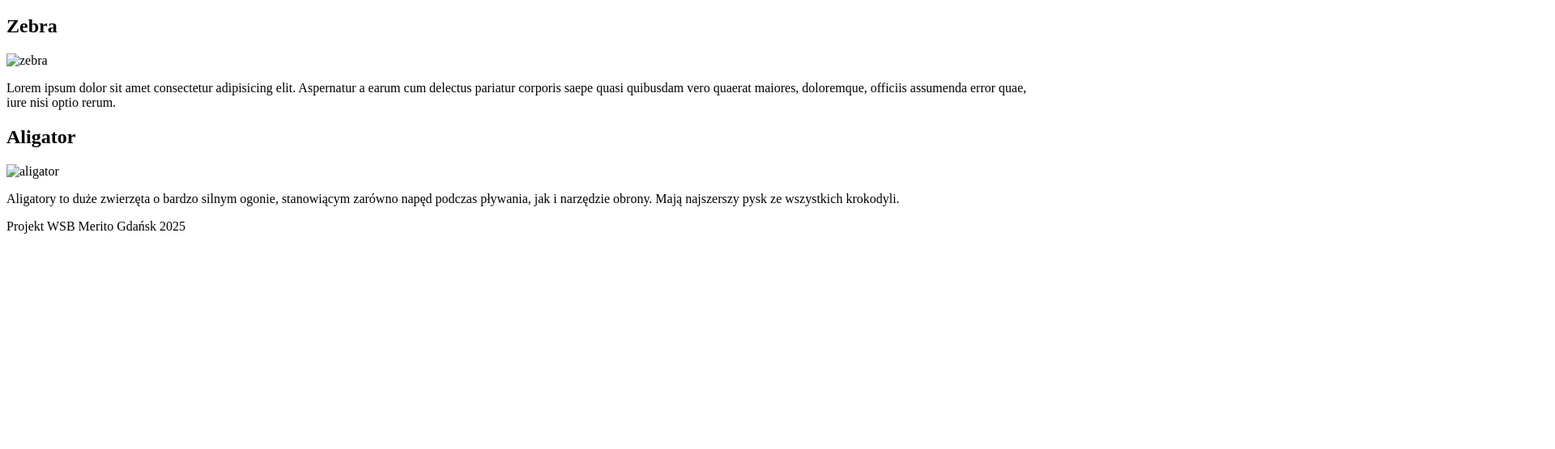
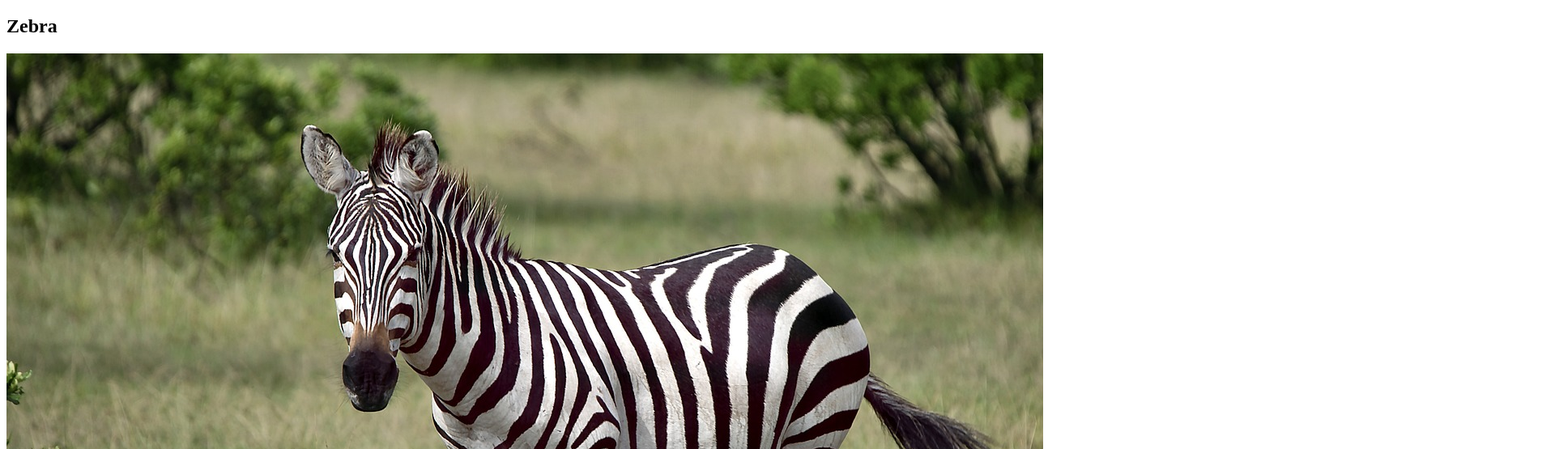
Before and after one commit to Bruder27/NWWO, a plain HTML site: page index.html in a window 1280 px wide. Shown: the part 61-616 px from the top of the page at 81% size, 1920 px wide, since content can reach past the window. Drawn offline with Linux system fonts and the light colour scheme.

Commit message:
dodana reszta v3

```diff
--- a/index.html
+++ b/index.html
@@ -14,7 +14,7 @@
     <main>
         <section>
             <h2>Zebra</h2>
-            <img scr="./img/zebra.jpg" alt="zebra">
+            <img src="./img/zebra.jpg" alt="zebra">
             <p>Lorem ipsum dolor sit amet consectetur adipisicing elit. Aspernatur a earum cum delectus pariatur
                 corporis saepe quasi quibusdam vero quaerat maiores, doloremque, officiis assumenda error quae, iure
                 nisi optio rerum.
@@ -22,7 +22,7 @@
         </section>
         <section>
             <h2>Aligator</h2>
-            <img scr="./img/aligator.jpg" alt="aligator">
+            <img src="./img/aligator.jpg" alt="aligator">
             <p>Aligatory to duże zwierzęta o bardzo silnym ogonie, stanowiącym zarówno napęd podczas pływania, jak i narzędzie obrony. Mają najszerszy pysk ze wszystkich krokodyli.
             </p>
         </section>
```
